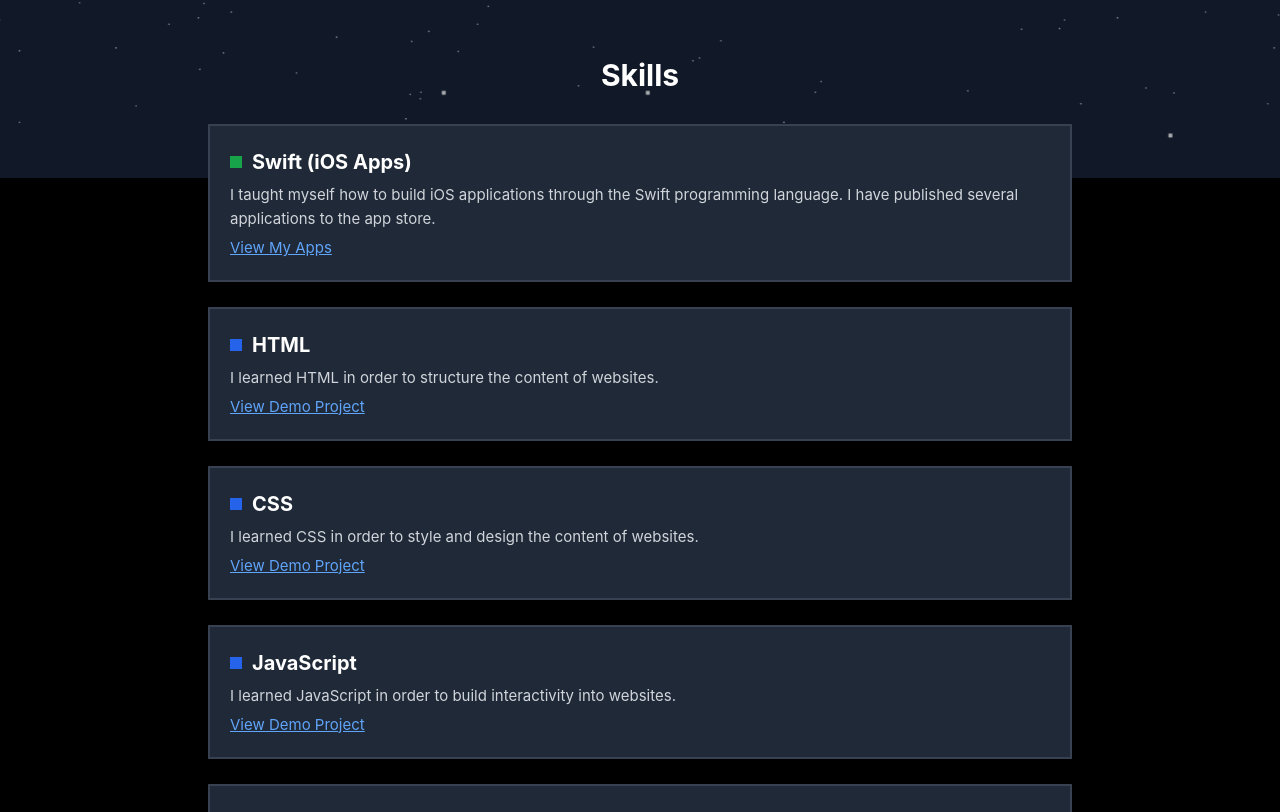
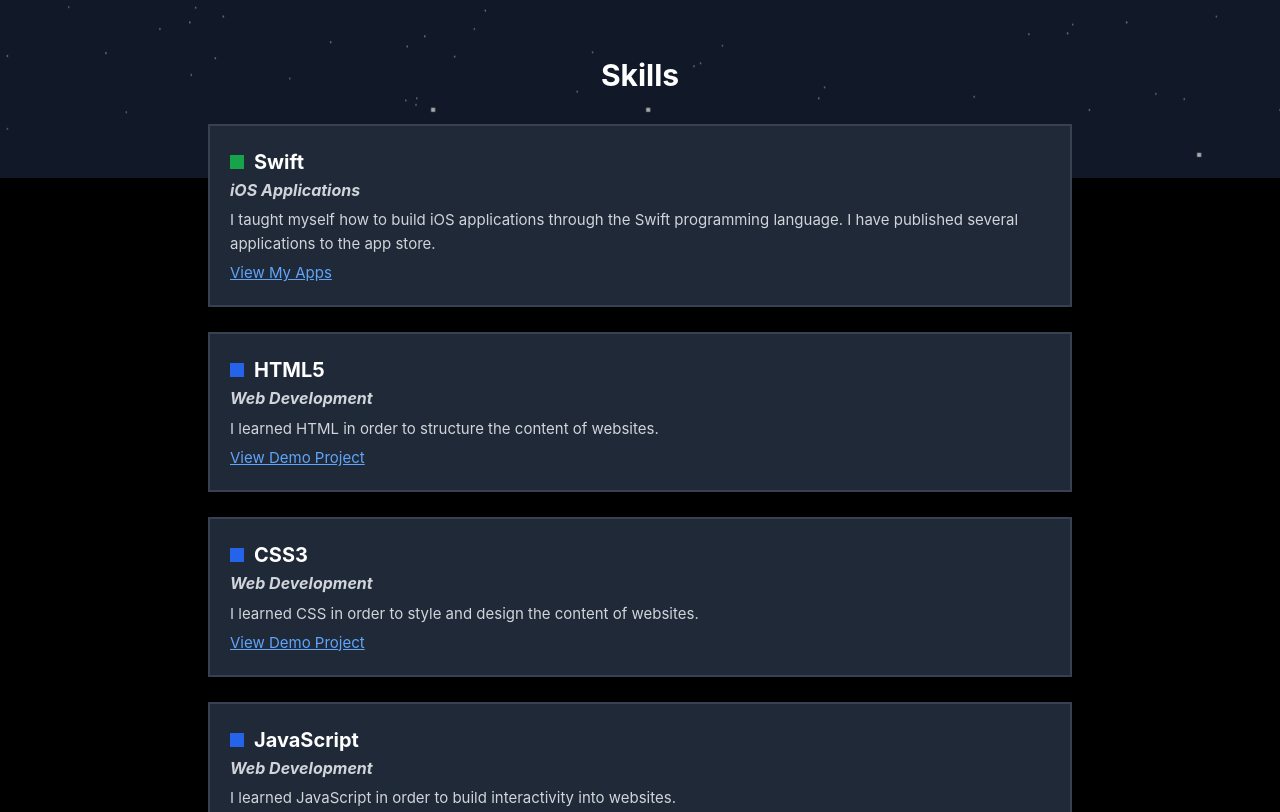
Before and after one commit to Cloudinnovates/gavinshr.com, a React (Create React App) app: page / in a window 1280 px wide. Shown: the part 622-1434 px from the top of the page. Built offline with nearby package versions, Linux system fonts and the light colour scheme; some icons are missing.

Commit message:
Added skills subheader

```diff
--- a/src/Routes/Homepage/Skills.css
+++ b/src/Routes/Homepage/Skills.css
@@ -33,10 +33,10 @@
 .skills-color {
   display: inline-block;
   margin-right: 10px;
-  width: 12px;
-  height: 12px;
-  min-width: 12px;
-  min-height: 12px;
+  width: 14px;
+  height: 14px;
+  min-width: 14px;
+  min-height: 14px;
   background-color: white;
 }
 
@@ -45,3 +45,7 @@
   font-size: 20px;
   color: white;
 }
+
+.skills-subheading {
+  font-size: 16px;
+}
--- a/src/Routes/Homepage/Skills.js
+++ b/src/Routes/Homepage/Skills.js
@@ -16,6 +16,7 @@ export default function Skills() {
                   <div style={{ backgroundColor: skill.color }} className="skills-color"></div>
                   <h2 className="skills-title">{skill.skill}</h2>
                 </div>
+                <h3 className="skills-subheading"><i>{skill.subheading}</i></h3>
               </span>
 
               <span>
--- a/src/data.js
+++ b/src/data.js
@@ -4,7 +4,8 @@
 
 export const skills = [
   {
-    skill: "Swift (iOS Apps)",
+    skill: "Swift",
+    subheading: "iOS Applications",
     color: "#16a34a",
     url: "https://apps.apple.com/us/developer/gavin-shrader/id1319656496",
     urlName: "View My Apps",
@@ -13,7 +14,8 @@ export const skills = [
     moreInfo: "I taught myself how to build iOS applications through the Swift programming language. I have published several applications to the app store.",
   },
   {
-    skill: "HTML",
+    skill: "HTML5",
+    subheading: "Web Development",
     color: "#2563eb",
     url: "/projects",
     urlName: "View Demo Project",
@@ -22,7 +24,8 @@ export const skills = [
     moreInfo: "I learned HTML in order to structure the content of websites.",
   },
   {
-    skill: "CSS",
+    skill: "CSS3",
+    subheading: "Web Development",
     color: "#2563eb",
     url: "/projects",
     urlName: "View Demo Project",
@@ -32,6 +35,7 @@ export const skills = [
   },
   {
     skill: "JavaScript",
+    subheading: "Web Development",
     color: "#2563eb",
     url: "/projects",
     urlName: "View Demo Project",
@@ -41,6 +45,7 @@ export const skills = [
   },
   {
     skill: "ReactJS",
+    subheading: "Web Development",
     color: "#2563eb",
     url: "/projects",
     urlName: "View Demo Project",
@@ -50,6 +55,7 @@ export const skills = [
   },
   {
     skill: "ThreeJS",
+    subheading: "Web Development",
     color: "#2563eb",
     url: "/projects",
     urlName: "View Demo Project",
@@ -58,22 +64,23 @@ export const skills = [
     moreInfo: "I am learning ThreeJS in order to build 3D graphics that run in a browser and eventually build a 3D game.",
   },
   {
+    skill: "Git/GitHub",
+    subheading: "Version Control",
+    color: "#e11d48",
+    url: "https://github.com/gshrdr/",
+    urlName: "GitHub Profile",
+    urlOpensInNewTab: true,
+    urlIsNavLink: false,
+    moreInfo: "I use Git for version control and I use GitHub to store my Git repositories on the cloud to showcase my projects.",
+  },
+  {
     skill: "Python",
-    color: "#e11d48",
+    color: "#ea580c",
     url: null,
     urlName: null,
     urlOpensInNewTab: false,
     urlIsNavLink: false,
     moreInfo: "I have a junior level understanding of Python. I have used this to build simple GUIs and algorithms. I can setup and navigate a Python development environment and I have experience with several major Python libraries such as PyGame, PyQT, and NumPy.",
-  },
-  {
-    skill: "Git/GitHub",
-    color: "#ea580c",
-    url: "https://github.com/gshrdr/",
-    urlName: "GitHub Profile",
-    urlOpensInNewTab: true,
-    urlIsNavLink: false,
-    moreInfo: "I use Git for version control and I use GitHub to store my Git repositories on the cloud to showcase my projects.",
   },
   {
     skill: "Technical Writing & Communication",
```
Also changed, not shown: 12 other files (tests, documents, lock files or other folders).
